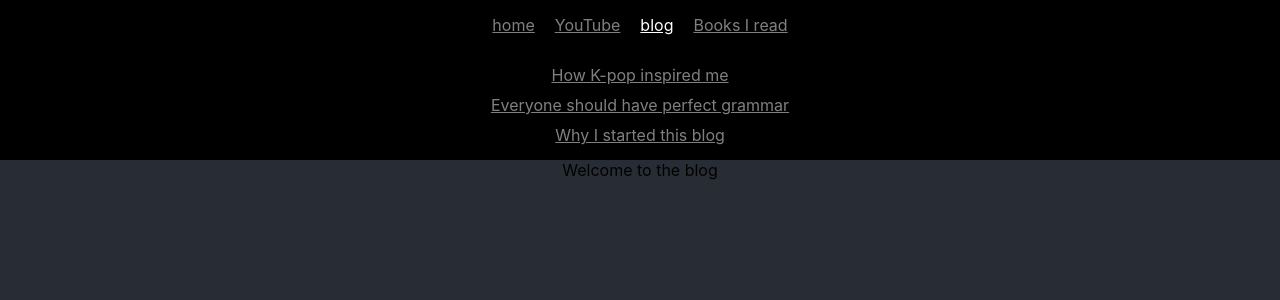
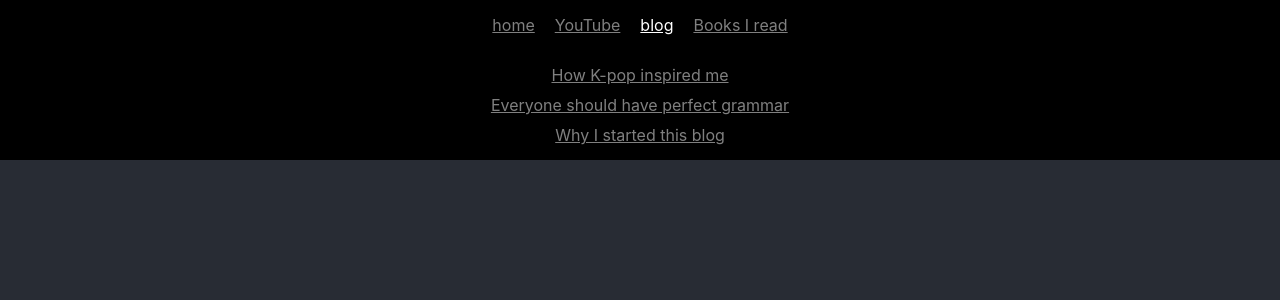
Before and after one commit to jpabadir/jpabadir.github.io, a React (Create React App) app: page /blog in a window 1280 px wide. Shown: the top 300 px of the page. Built offline with nearby package versions, Linux system fonts and the light colour scheme.

Commit message:
Deploy build - Fix blog routing

```diff
--- a/src/index.js
+++ b/src/index.js
@@ -15,12 +15,11 @@ ReactDOM.render(
     <Routes>
       <Route path="/" element={<App />}>
         <Route index element={<div>Welcome, young friend.</div>} />
-        <Route path="blog" element={<Blog />}>
-          <Route index element={<div>Welcome to the blog</div>} />
-          {blogsData.map((blog) => (
-            <Route key={blog.title} path={linkify(blog.title)} element={<Article content={blog.content} />} />
-          ))}
-        </Route>
+        <Route path="blog" element={<Blog />} />
+        <Route index element={<div>Welcome to the blog</div>} />
+        {blogsData.map((blog) => (
+          <Route key={blog.title} path={`blog/${linkify(blog.title)}`} element={<Article content={blog.content} />} />
+        ))}
         <Route path="books-i-read" element={<Books>I'll put my channel here in a second.</Books>} />
         <Route path="*" element={<div>404. Who gave you this link?</div>} />
       </Route>
--- a/src/routes/blog.js
+++ b/src/routes/blog.js
@@ -13,7 +13,6 @@ export default function Blog() {
           </div>
         ))}
       </div>
-      <Outlet />
     </div>
   );
 }
```
Also changed, not shown: 11 other files (tests, documents, lock files or other folders).
